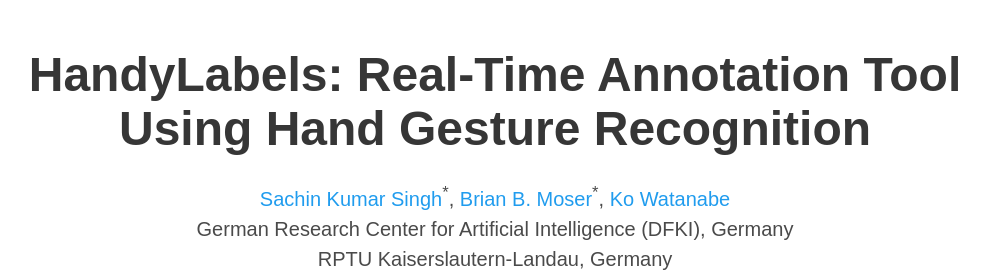
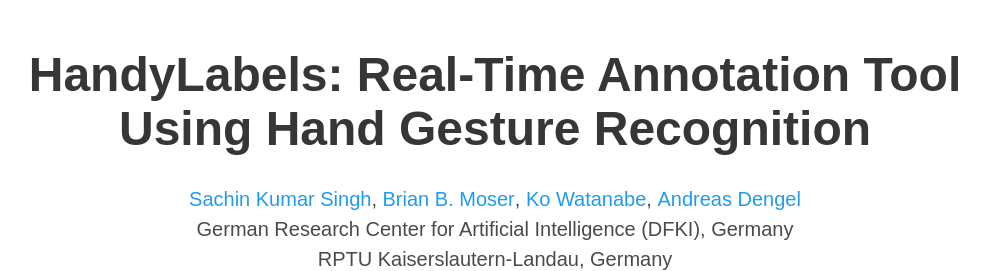
Before and after one commit to imsachinsingh00/HandyLabels_academic_project_page, a plain HTML site: page index.html in a window 1280 px wide. Shown: the top 271 px of the page, without its empty margins (145-1134 px from the left). Drawn offline with nearby package versions, Linux system fonts and the light colour scheme; some icons are missing; a web font is replaced by a local one.

Commit message:
index.html

```diff
--- a/index.html
+++ b/index.html
@@ -56,11 +56,13 @@
             <div class="is-size-5 publication-authors">
               <!-- Paper authors -->
               <span class="author-block">
-                <a href="FIRST AUTHOR PERSONAL LINK" target="_blank">Sachin Kumar Singh</a><sup>*</sup>,</span>
+                <a href="FIRST AUTHOR PERSONAL LINK" target="_blank">Sachin Kumar Singh</a><sup></sup>,</span>
                 <span class="author-block">
-                  <a href="SECOND AUTHOR PERSONAL LINK" target="_blank">Brian B. Moser</a><sup>*</sup>,</span>
+                  <a href="https://brian-moser.github.io/" target="_blank">Brian B. Moser</a><sup></sup>,</span>
                   <span class="author-block">
-                    <a href="THIRD AUTHOR PERSONAL LINK" target="_blank">Ko Watanabe</a>
+                    <a href="https://sites.google.com/view/ko-watanabe/home" target="_blank">Ko Watanabe</a><sup></sup>,</span>
+                    <span class="author-block">
+                      <a href="https://agd.cs.uni-kl.de/" target="_blank">Andreas Dengel</a><sup></sup></span>
                   </span>
                   </div>
 
@@ -240,7 +242,7 @@ and export their results.
 <!-- End User Study Section -->
 
 
-<section class="hero teaser">
+<!-- <section class="hero teaser">
   <div class="container is-max-desktop">
     <div class="hero-body">
       <h1 class="title has-text-centered">Robustness Check</h1><br><br>
@@ -252,7 +254,7 @@ hand landmarks to improve gesture recognition across varied environments.
       </h2>
     </div>
   </div>
-</section>
+</section> -->
 
 
 
```
